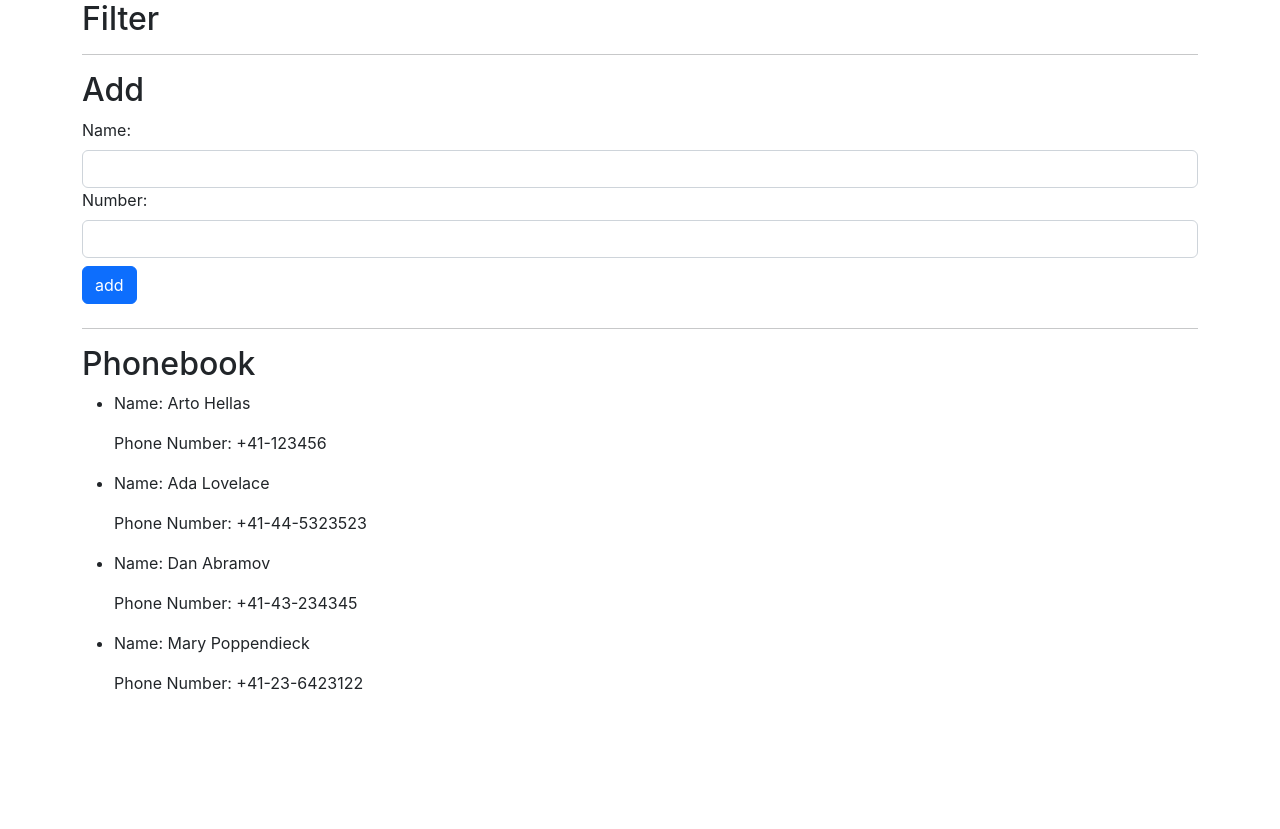
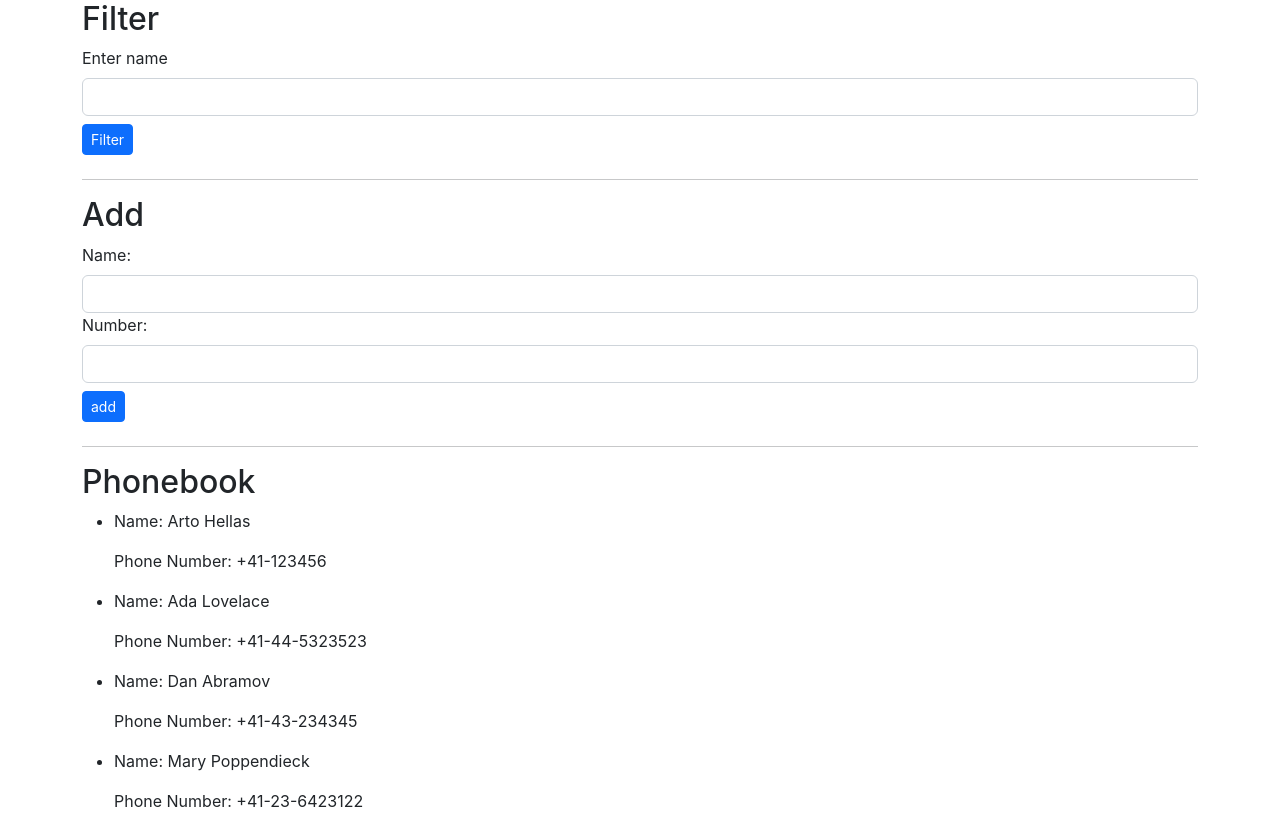
Before and after one commit to SiegfriedBz/React_Phone_Book, a React (Create React App) app: page / in a window 1280 px wide. Before the commit the page ends 800 px from the top, so only its background shows below. Built offline with nearby package versions, Linux system fonts and the light colour scheme.

Commit message:
added FilterForm

```diff
--- a/package.json
+++ b/package.json
@@ -7,6 +7,7 @@
     "@testing-library/react": "^13.3.0",
     "@testing-library/user-event": "^13.5.0",
     "bootstrap": "^5.2.0",
+    "clsx": "^1.2.1",
     "react": "^18.2.0",
     "react-dom": "^18.2.0",
     "react-scripts": "5.0.1",
--- a/src/App.js
+++ b/src/App.js
@@ -1,20 +1,27 @@
 import { useState } from 'react'
-import Form from "./components/Form"
+import FormAddPerson from "./components/FormAddPerson"
+import FormFilter from "./components/FormFilter"
 import Person from "./components/Person"
 import { v4 as uuidv4 } from 'uuid';
 
 const App = () => {
+
   const [persons, setPersons] = useState([
     { name: 'Arto Hellas', number: '+41-123456', id: 0 },
     { name: 'Ada Lovelace', number: '+41-44-5323523', id: 1 },
     { name: 'Dan Abramov', number: '+41-43-234345', id: 2 },
     { name: 'Mary Poppendieck', number: '+41-23-6423122', id: 3 }
   ])
+
   const [newPerson, setNewPerson] = useState({
     name: '', number: ''
   })
 
-  const handleSubmit = (e) => {
+  const [searchterm, setSearchTerm] = useState("")
+  const [filteredPersons, setFilteredPersons] = useState([])
+  const [showAll, setShowAll] = useState(true)
+
+  const handleAddSubmit = (e) => {
     e.preventDefault()
     if(persons.find(p => p.name === newPerson.name)) {
       alert(`${newPerson.name} already exist in phone book`)
@@ -29,21 +36,44 @@ const App = () => {
     }
   }
 
+  const handleFilterSubmit = (e) => {
+      e.preventDefault()
+      let filteredPersons = persons.filter(p => {
+          return p.name.toLowerCase().includes(searchterm.toLowerCase())
+      })
+      if(filteredPersons.length > 0) {
+          alert(`${searchterm} returned ${filteredPersons.length} results`)
+          setFilteredPersons(filteredPersons)
+          setShowAll(!showAll)
+      } else {
+          alert(`${searchterm} was not found`)
+          setFilteredPersons([])
+      }
+      setSearchTerm("")
+  }
+
+  const personsToShow = showAll ? persons : filteredPersons
+
   return (
     <div className="container">
       <h2>Filter</h2>
-
+      <FormFilter
+        handleFilterSubmit={handleFilterSubmit}
+        setSearchTerm={setSearchTerm}
+        searchterm={searchterm}
+        showAll={showAll}
+      />
       <hr/>
       <h2>Add</h2>
-      <Form
-        handleSubmit={handleSubmit}
+      <FormAddPerson
+        handleSubmit={handleAddSubmit}
         setNewPerson={setNewPerson}
         newPerson={newPerson}
       />
       <hr/>
       <h2>Phonebook</h2>
       <ul>
-        {persons && persons.map(p => {
+        {personsToShow && personsToShow.map(p => {
           return (
             <Person key={p.id} person={p} />
           )
--- a/src/components/Form.js
+++ b/src/components/FormAddPerson.js
@@ -1,4 +1,4 @@
-const Form = (props) => {
+const FormAddPerson = (props) => {
     const { handleSubmit, setNewPerson, newPerson } = props
     return (
         <form onSubmit={handleSubmit}>
@@ -28,10 +28,10 @@ const Form = (props) => {
                 setNewPerson({...newPerson, [e.target.id]: e.target.value})
                 }
             />
-            <button type="submit" className="btn btn-primary my-2">add</button>
+            <button type="submit" className="btn btn-primary btn-sm my-2">add</button>
         </form>
     )
 
 }
 
-export default Form
+export default FormAddPerson
--- /dev/null
+++ b/src/components/FormFilter.js
@@ -0,0 +1,33 @@
+import clsx from 'clsx';
+
+const FormFilter = (props) => {
+
+    const { handleFilterSubmit, setSearchTerm, searchterm, showAll } = props
+
+    const buttonText = clsx({
+        "Filter": showAll,
+        "Show All": !showAll
+    })
+
+    console.log(buttonText)
+
+    return (
+        <form onSubmit={handleFilterSubmit}>
+            <label
+                htmlFor="filter"
+                className="form-label"
+            >
+                Enter name
+            </label>
+            <input
+                id="filter"
+                className='form-control'
+                value={searchterm}
+                onChange={(e) => setSearchTerm(e.target.value)}
+            />
+            <button type="submit" className='btn btn-primary btn-sm my-2'>{buttonText}</button>
+        </form>
+    )
+}
+
+export default FormFilter
```
Also changed, not shown: 1 other file (tests, documents, lock files or other folders).
